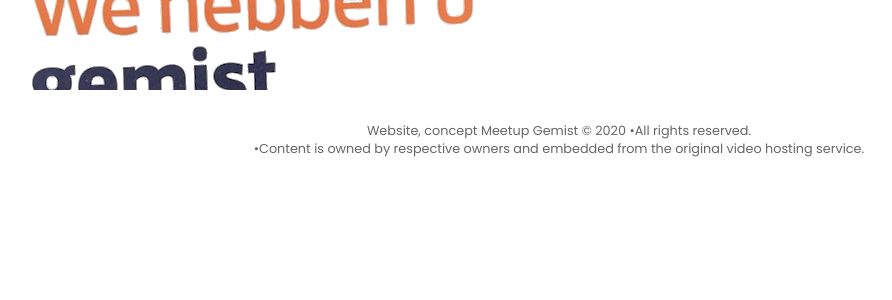
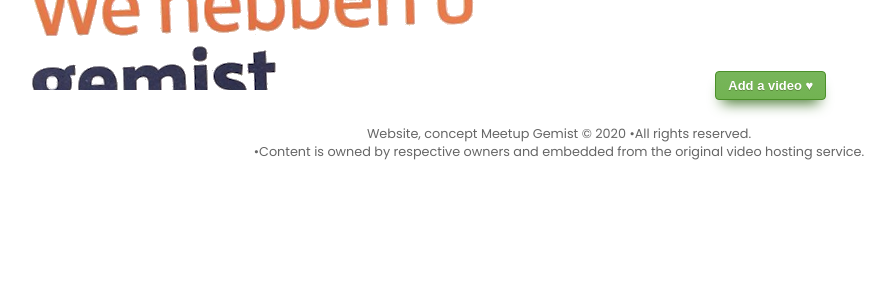
Before and after one commit to meetupgemist/meetupgemist.github.io, a Jekyll site: the page built from pages/words.html, in a window 1280 px wide. Shown: the top 300 px of the page, without its empty margins (81-973 px from the left). Built offline with Jekyll 4.4.1, drawn with Linux system fonts in a browser that asks for light colours.

Commit message:
Shiny button

```diff
--- a/_layouts/default.html
+++ b/_layouts/default.html
@@ -3,6 +3,6 @@
 ---
 <a href='{{ site.baseurl }}/' class='home'>
   <img src='{{ site.baseurl }}/assets/img/logo.png' />
-</a>
+</a><a href="#" class="myButton">Add a video ♥ </a>
 
 {{ content }}
--- a/assets/_sass/_layout.scss
+++ b/assets/_sass/_layout.scss
@@ -29,3 +29,28 @@
   width: 100%;
   height: 100%;
 }
+
+.myButton {
+	box-shadow: 0px 10px 14px -7px #3e7327;
+	background:linear-gradient(to bottom, #77b55a 5%, #72b352 100%);
+	background-color:#77b55a;
+	border-radius:4px;
+	border:1px solid #4b8f29;
+	display:inline-block;
+	cursor:pointer;
+	color:#ffffff;
+	font-family:Arial;
+	font-size:13px;
+	font-weight:bold;
+	padding:6px 12px;
+	text-decoration:none;
+	text-shadow:0px 1px 0px #5b8a3c;
+}
+.myButton:hover {
+	background:linear-gradient(to bottom, #72b352 5%, #77b55a 100%);
+	background-color:#72b352;
+}
+.myButton:active {
+	position:relative;
+	top:1px;
+}
```
